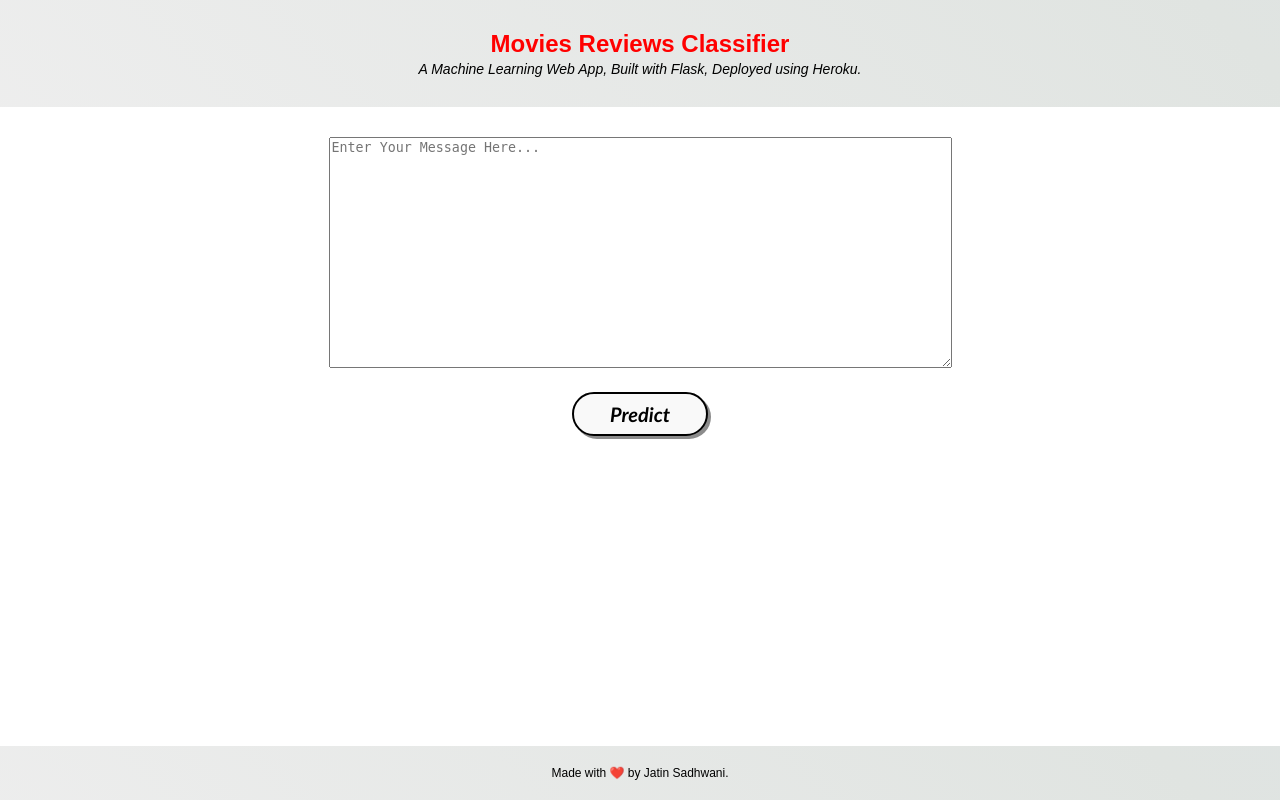
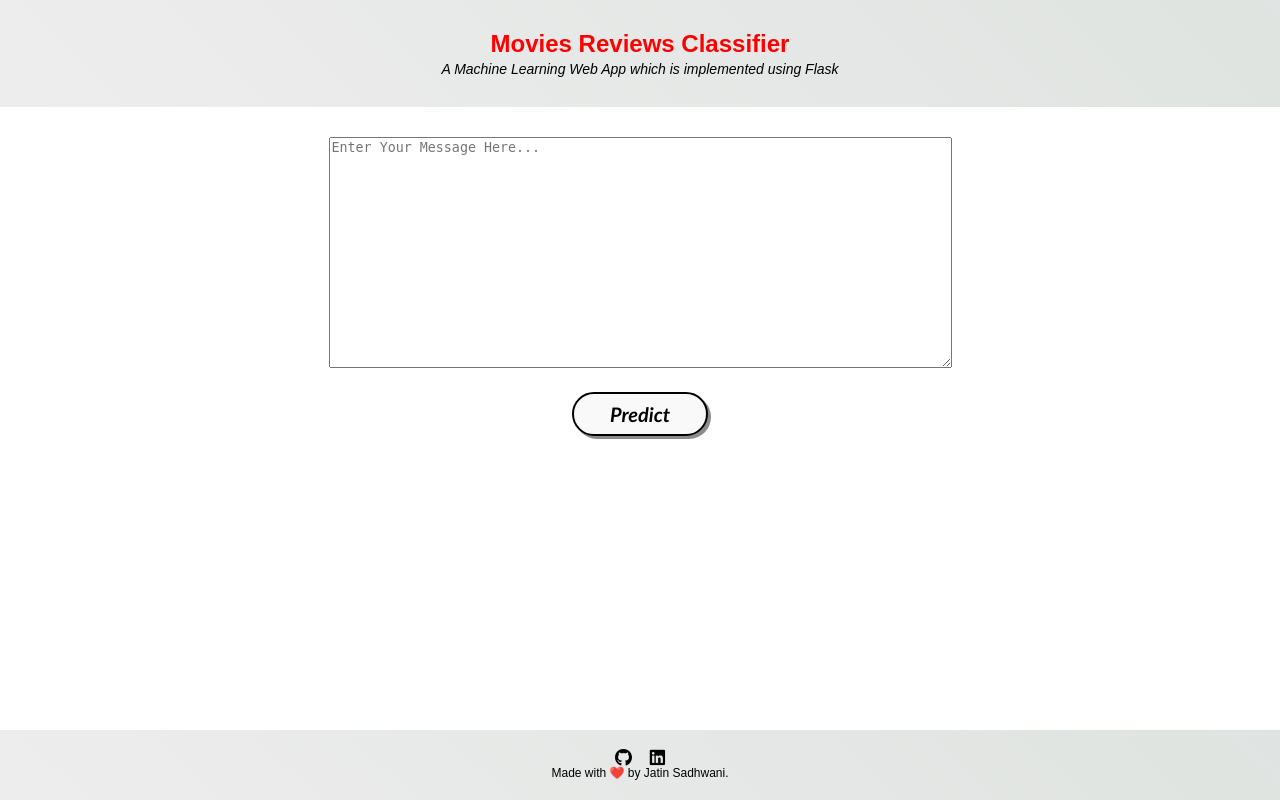
Before and after one commit to JatinSadhwani02/Movies_Review_Classification_NLP, a Flask app: page / in a window 1280 px wide. Run offline with Flask 2, Linux system fonts and the light colour scheme; parts of the project's set-up code (start-up, migrations or seed data) failed here and were passed over; some libraries are stand-ins or nearby versions.

Commit message:
Movies Reviews Classifier

```diff
--- a/templates/home.html
+++ b/templates/home.html
@@ -15,7 +15,7 @@
     	<div class="container">
     		<h2 class='container-heading'><span>Movies Reviews Classifier</span> </h2>
             <div class='description'>
-    			<p>A Machine Learning Web App, Built with Flask, Deployed using Heroku.</p>
+    			<p>A Machine Learning Web App which is implemented using Flask</p>
     		</div>
     	</div>
 
@@ -29,10 +29,10 @@
 
         <!-- Footer -->
         <div class='footer'>
-            <!-- <div class="contact">
-                <a target="_blank" href="https://github.com/anujvyas/Spam-SMS-Classifier-Deployment"><i class="fab fa-github fa-lg contact-icon"></i></a>
-                <a target="_blank" href="https://www.linkedin.com/in/anujkvyas"><i class="fab fa-linkedin fa-lg contact-icon"></i></a>
-            </div> -->
+            <div class="contact">
+                <a target="_blank" href="https://github.com/JatinSadhwani02/Movies_Review_Classification_NLP"><i class="fab fa-github fa-lg contact-icon"></i></a>
+                <a target="_blank" href="https://www.linkedin.com/in/jatin-sadhwani-404531152/"><i class="fab fa-linkedin fa-lg contact-icon"></i></a>
+            </div>
             <p class='footer-description'>Made with ❤️ by Jatin Sadhwani.</p>
         </div>
 
```
